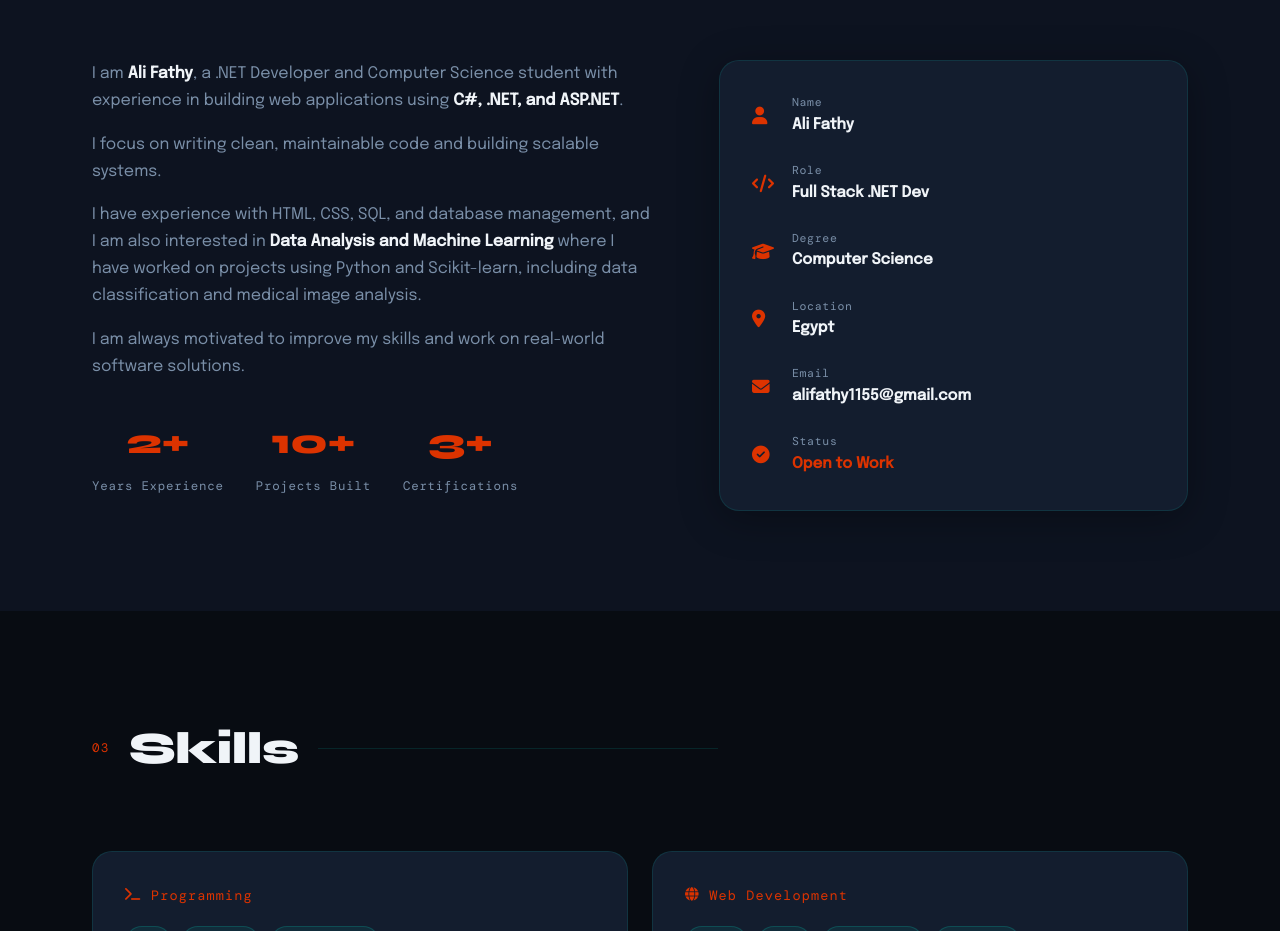
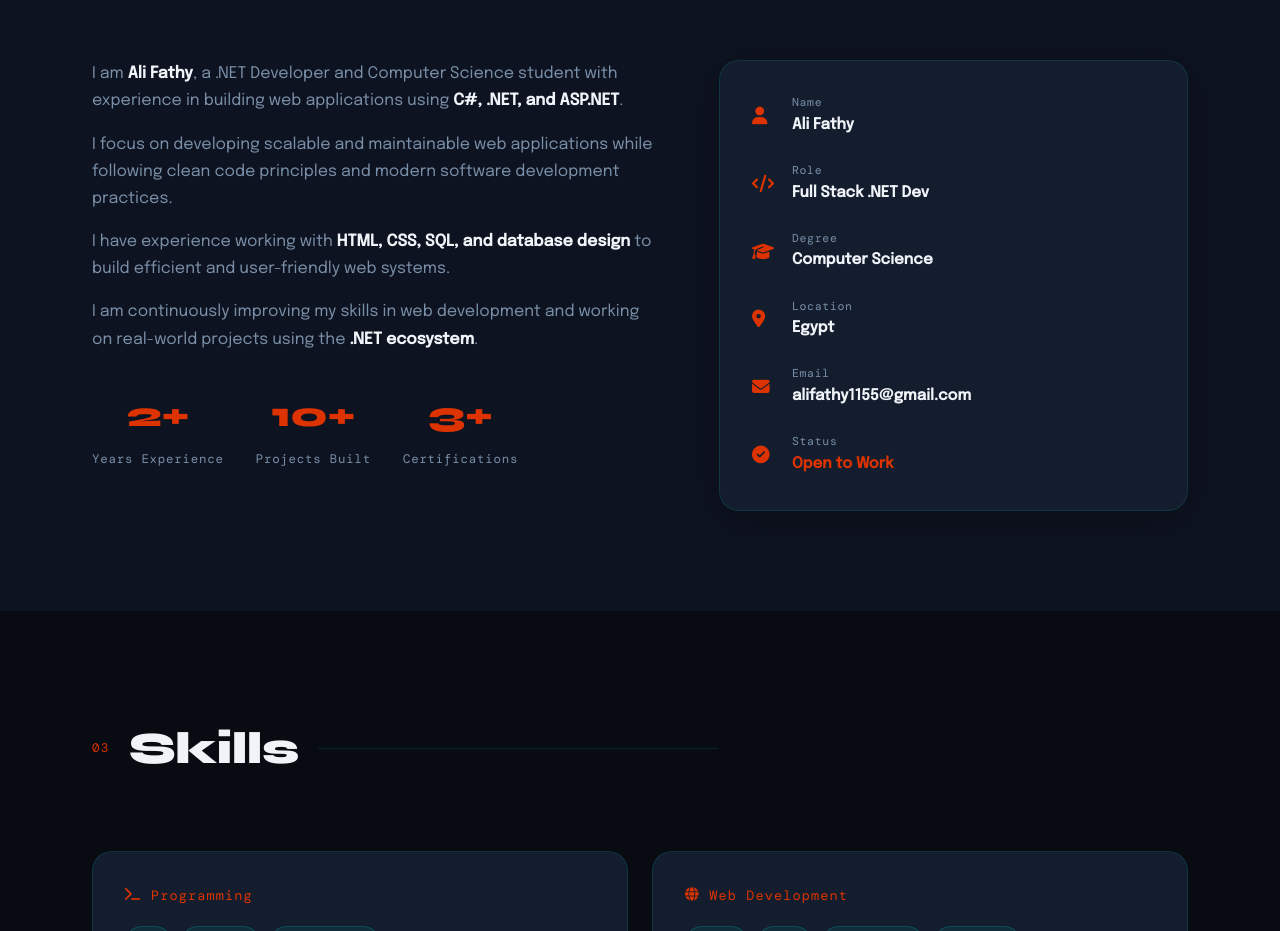
Before and after one commit to 3lifat7y/Portfolio, a plain HTML site: page index.html in a window 1280 px wide. Shown: the part 980-1911 px from the top of the page. Drawn offline with nearby package versions, Linux system fonts and the light colour scheme; a web font is replaced by a local one.

Commit message:
Update index.html

```diff
--- a/index.html
+++ b/index.html
@@ -81,10 +81,11 @@
       </div>
       <div class="about-grid">
         <div class="about-text">
-          <p>I am <strong>Ali Fathy</strong>, a .NET Developer and Computer Science student with experience in building web applications using <strong>C#, .NET, and ASP.NET</strong>.</p>
-          <p>I focus on writing clean, maintainable code and building scalable systems.</p>
-          <p>I have experience with HTML, CSS, SQL, and database management, and I am also interested in <strong>Data Analysis and Machine Learning</strong> where I have worked on projects using Python and Scikit-learn, including data classification and medical image analysis.</p>
-          <p>I am always motivated to improve my skills and work on real-world software solutions.</p>
+        <p>I am <strong>Ali Fathy</strong>, a .NET Developer and Computer Science student with experience in building web applications using <strong>C#, .NET, and ASP.NET</strong>.</p>
+        <p>I focus on developing scalable and maintainable web applications while following clean code principles and modern software development practices.</p>
+        <p>I have experience working with <strong>HTML, CSS, SQL, and database design</strong> to build efficient and user-friendly web systems.</p>
+        <p>I am continuously improving my skills in web development and working on real-world projects using the <strong>.NET ecosystem</strong>.</p>
+
           <div class="about-stats">
             <div class="stat"><span class="stat-n">2+</span><span class="stat-l">Years Experience</span></div>
             <div class="stat"><span class="stat-n">10+</span><span class="stat-l">Projects Built</span></div>
```
